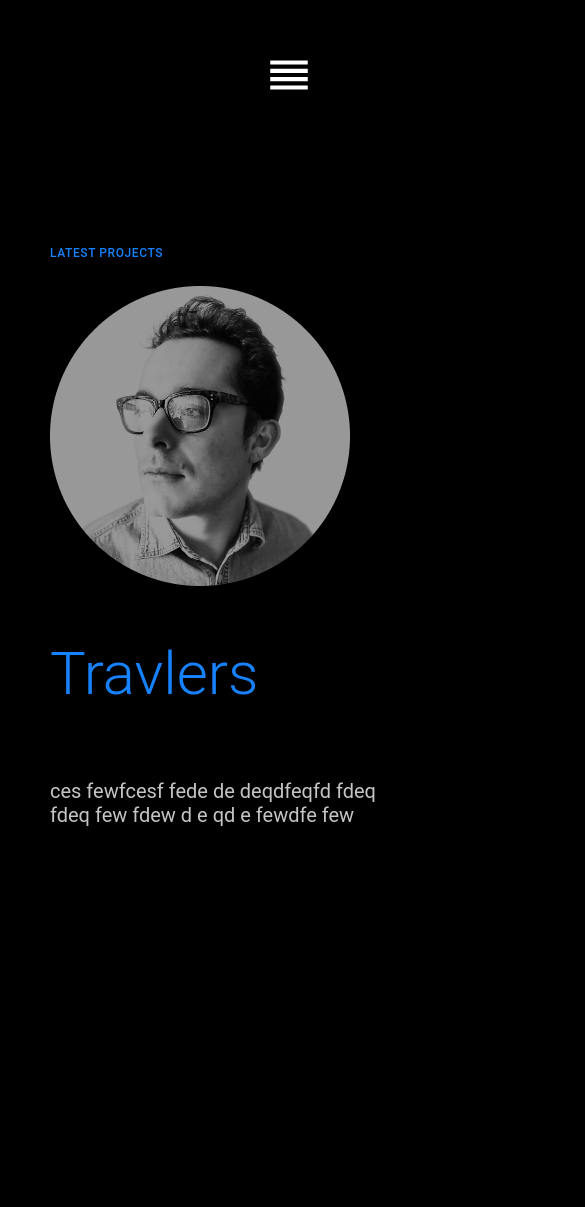
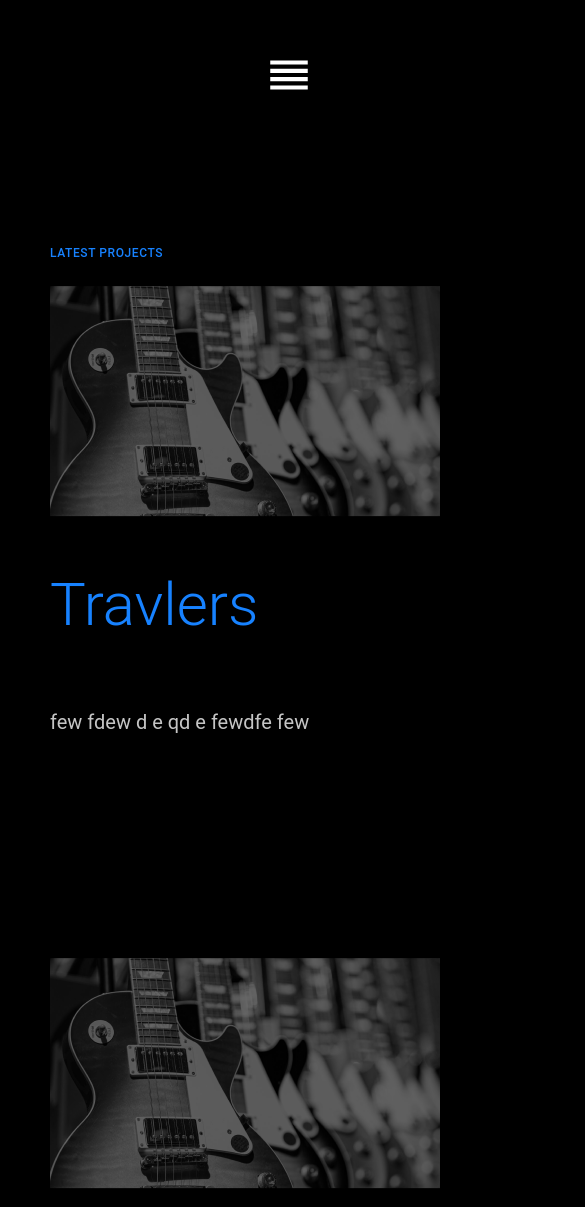
Before and after one commit to cssmith134/personal-portfolio, a React (Create React App) app: page /work in a window 390 px wide. Shown: the part 119-1326 px from the top of the page, 585 px wide, since content can reach past the window. Built offline with nearby package versions, Linux system fonts and the light colour scheme.

Commit message:
add project column/responsive

```diff
--- a/src/pages/Work.js
+++ b/src/pages/Work.js
@@ -1,16 +1,25 @@
 import React from 'react';
 import "../styles/Work.css";
-import ProfileImg from "../assets/bio-photo1.png"
+import Guitarpng from "../assets/guitar-box.png"
 
 function Work() {
   return (
     <div className='top-container'>
       <h5>LATEST PROJECTS</h5>
-
-      <img src={ProfileImg}></img>
+      <div className='row'>
+      <div className='column'><img src={Guitarpng}></img>
       <h2>Travlers</h2>
-      <p>ces fewfcesf fede de deqdfeqfd fdeq fdeq  few  fdew d e qd e fewdfe  few</p>
-
+      <p> few  fdew d e qd e fewdfe  few</p>
+      </div>
+      <div className='column'><img src={Guitarpng}></img>
+      <h2>Guitar Shop</h2>
+      <p> few  fdew d e qd e fewdfe  few</p>
+      </div>
+      <div className='column'><img src={Guitarpng}></img>
+      <h2>Brewers</h2>
+      <p> few  fdew d e qd e fewdfe  few</p>
+      </div>
+      </div>
 
     </div>
   )
--- a/src/styles/Home.css
+++ b/src/styles/Home.css
@@ -176,6 +176,15 @@ table {
 
   }
 
+  @media only screen and (max-width: 990px) {
+    #profile-pic {
+        height: 100px;
+        width: 100px;
+        text-align: left;
+        padding-right: 700px;
+    }
+  }
+
   @media only screen and (min-width: 1565px ) {
     .top-container {
         text-align: left;
--- a/src/styles/Work.css
+++ b/src/styles/Work.css
@@ -1,6 +1,6 @@
 .top-container  {
-    width: 1439px;
-    height: 483.55px;
+    width: 1500px;
+
 
 
     /* Inside auto layout */
@@ -50,3 +50,27 @@ h2 {
     order: 1;
     flex-grow: 0;
 }
+
+.column {
+    float: left;
+    width: 33.33%;
+
+
+}
+
+.row:after {
+    content: "";
+    display: table;
+    clear: both;
+
+}
+
+p {
+    padding-right: 20px;
+}
+
+@media screen and (max-width: 1115px) {
+    .column {
+      width: 100%;
+    }
+  }
```
Also changed, not shown: src/assets/guitar-box.png (added).
